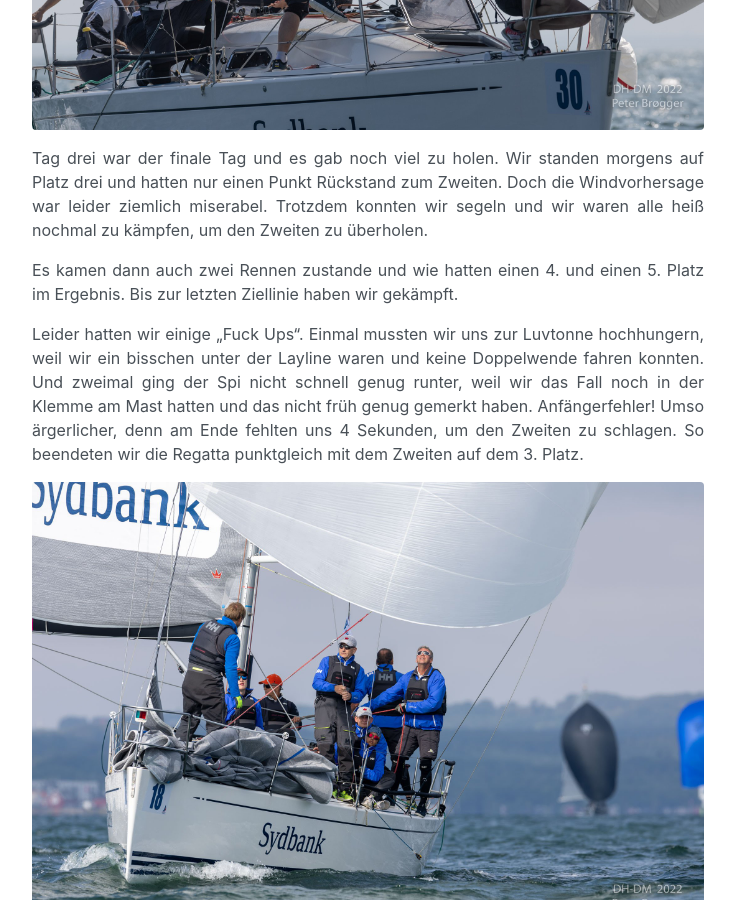
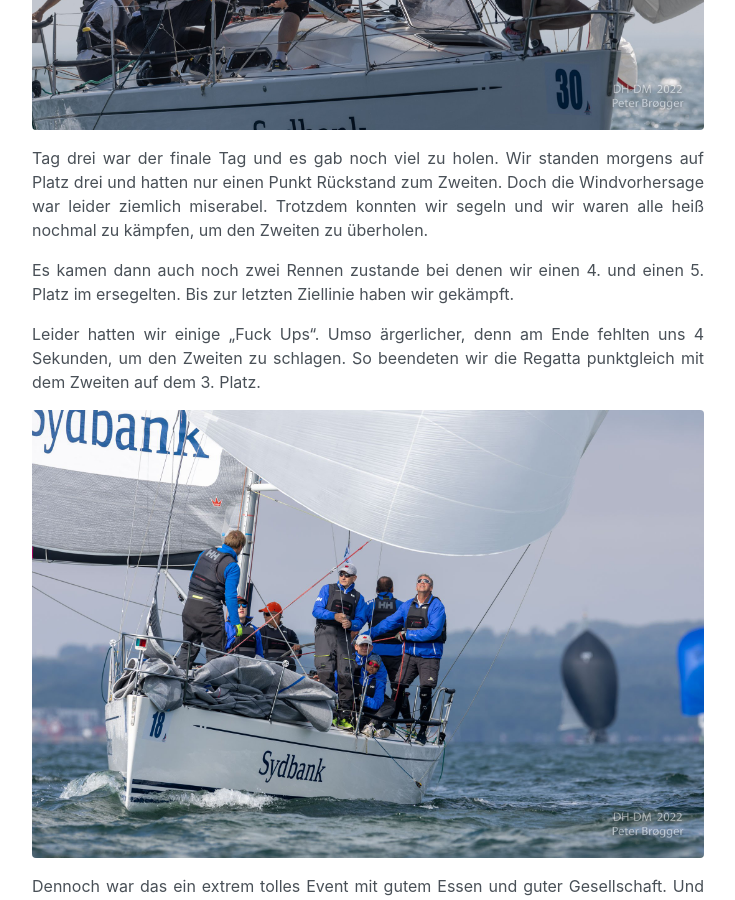
Before and after one commit to lucamayer/lucamayer.github.io, a Jekyll site: the page built from _posts/2022-08-28-DH-Meisterschaft.md, in a window 1280 px wide and 900 px high, scrolled down 1326 px. Shown: the whole window, without its empty margins (272-1007 px from the left). Built offline with Jekyll 4.4.1, drawn with Linux system fonts in a browser that asks for light colours.

Commit message:
Update 2022-08-28-DH-Meisterschaft.md

```diff
--- a/_posts/2022-08-28-DH-Meisterschaft.md
+++ b/_posts/2022-08-28-DH-Meisterschaft.md
@@ -19,9 +19,9 @@ Den Tag beendeten wir mit einem 4. und 5. Platz.
 
 Tag drei war der finale Tag und es gab noch viel zu holen. Wir standen morgens auf Platz drei und hatten nur einen Punkt Rückstand zum Zweiten. Doch die Windvorhersage war leider ziemlich miserabel. Trotzdem konnten wir segeln und wir waren alle heiß nochmal zu kämpfen, um den Zweiten zu überholen.
 
-Es kamen dann auch zwei Rennen zustande und wie hatten einen 4. und einen 5. Platz im Ergebnis. Bis zur letzten Ziellinie haben wir gekämpft.
+Es kamen dann auch noch zwei Rennen zustande bei denen wir einen 4. und einen 5. Platz im ersegelten. Bis zur letzten Ziellinie haben wir gekämpft.
 
-Leider hatten wir einige „Fuck Ups“. Einmal mussten wir uns zur Luvtonne hochhungern, weil wir ein bisschen unter der Layline waren und keine Doppelwende fahren konnten. Und zweimal ging der Spi nicht schnell genug runter, weil wir das Fall noch in der Klemme am Mast hatten und das nicht früh genug gemerkt haben. Anfängerfehler!
+Leider hatten wir einige „Fuck Ups“.
 Umso ärgerlicher, denn am Ende fehlten uns 4 Sekunden, um den Zweiten zu schlagen. So beendeten wir die Regatta punktgleich mit dem Zweiten auf dem 3. Platz.
 
 ![dh3](img/9992884E-E2DF-4384-BE85-97DAC910A77F.jpeg)
```
